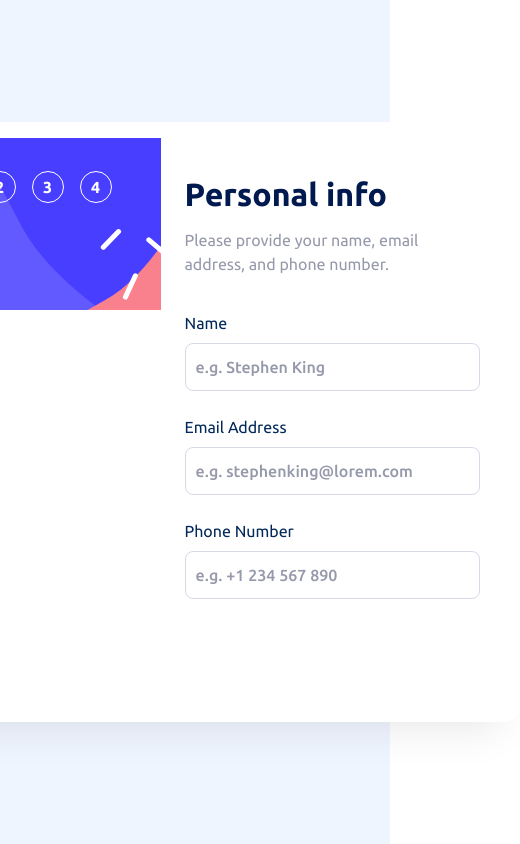
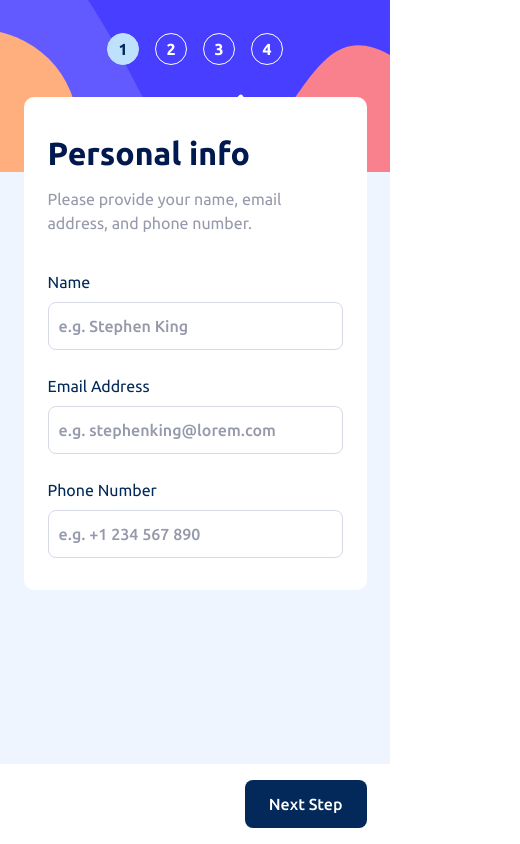
Before and after one commit to TsotMe/multi-step-form, a Vue app: page / in a window 390 px wide. Shown: the whole page, 520 px wide, since content can reach past the window. Built offline with nearby package versions, Linux system fonts and the light colour scheme.

Commit message:
Add basic tablet and mobile styles

```diff
--- a/src/views/HomeView.vue
+++ b/src/views/HomeView.vue
@@ -2,7 +2,10 @@
 import Sidebar from "@/components/Sidebar.vue";
 import StepsWrapper from "@/components/StepsWrapper.vue";
 import {computed, ref} from "vue";
+import ActionBar from "@/components/ActionBar.vue";
+import {useFirstStep} from "@/stores/FirstStep.js";
 
+const firstStepStore = useFirstStep()
 const currentStep = ref(1)
 
 const stepsListing = [
@@ -19,18 +22,62 @@ const stepsListing = [
 const stepData = computed(() => {
   return stepsListing[currentStep.value - 1]
 })
+
+const handlePrevButtonCLick = () => {
+  if (currentStep.value - 1 > 0) currentStep.value -= 1
+}
+
+const handleNextButtonCLick = (value) => {
+  const {name, email, phone_number} = firstStepStore.data
+
+  if (value === 2) {
+    if (value < 6 && name && email && phone_number) {
+      return currentStep.value = value
+    }
+
+    const errorData = {
+      name: !name ? "This field is required" : '',
+      email: !email ? "This field is required" : '',
+      phone_number: !phone_number ? "This field is required" : '',
+    }
+    return firstStepStore.updateError(errorData)
+  }
+
+  if (value > 2) {
+    return currentStep.value = value
+  }
+}
 </script>
 
 <template>
 <div class="w-full h-dvh bg-[#EFF5FF] flex items-center justify-center">
   <main
-    class="bg-white p-4 w-[940px] h-[600px] rounded-[15px] grid grid-cols-[274px_1fr] shadow-[0_25px_40px_-20px_rgba(0,0,0,0.10)]">
+    class="bg-white p-4 w-[940px] h-[600px] rounded-[15px] grid grid-cols-[274px_1fr] shadow-[0_25px_40px_-20px_rgba(0,0,0,0.10)]
+    tablet:relative tablet:w-full tablet:h-full tablet:bg-transparent tablet:grid-cols-1 tablet:p-0 tablet:grid-rows-[172px_1fr]">
     <Sidebar :currentStep="currentStep"/>
-    <div class="flex items-center justify-center">
+    <div class="flex items-center justify-center tablet:block">
       <StepsWrapper :title="stepData.title"
                     :description="stepData.description"
                     v-model:currentStep="currentStep"/>
     </div>
+    <div v-if="currentStep !== 5" class="hidden bg-white p-4 w-full fixed bottom-0 tablet:block">
+      <ActionBar class="max-w-[343px] my-0 mx-auto" :currentStep="currentStep"
+                 @prev="handlePrevButtonCLick"
+                 @next="handleNextButtonCLick"/>
+    </div>
   </main>
+
+  <!-- Tablet & Mobile Layout -->
+<!--  <main class="relative hidden w-full h-full tablet:block">-->
+<!--    <Sidebar :currentStep="currentStep"/>-->
+<!--    <StepsWrapper :title="stepData.title"-->
+<!--                  :description="stepData.description"-->
+<!--                  v-model:currentStep="currentStep"/>-->
+<!--    <div v-if="currentStep !== 5" class="bg-white p-4 w-full fixed bottom-0">-->
+<!--      <ActionBar class="max-w-[343px] my-0 mx-auto" :currentStep="currentStep"-->
+<!--                 @prev="handlePrevButtonCLick"-->
+<!--                 @next="handleNextButtonCLick"/>-->
+<!--    </div>-->
+<!--  </main>-->
 </div>
 </template>
```
